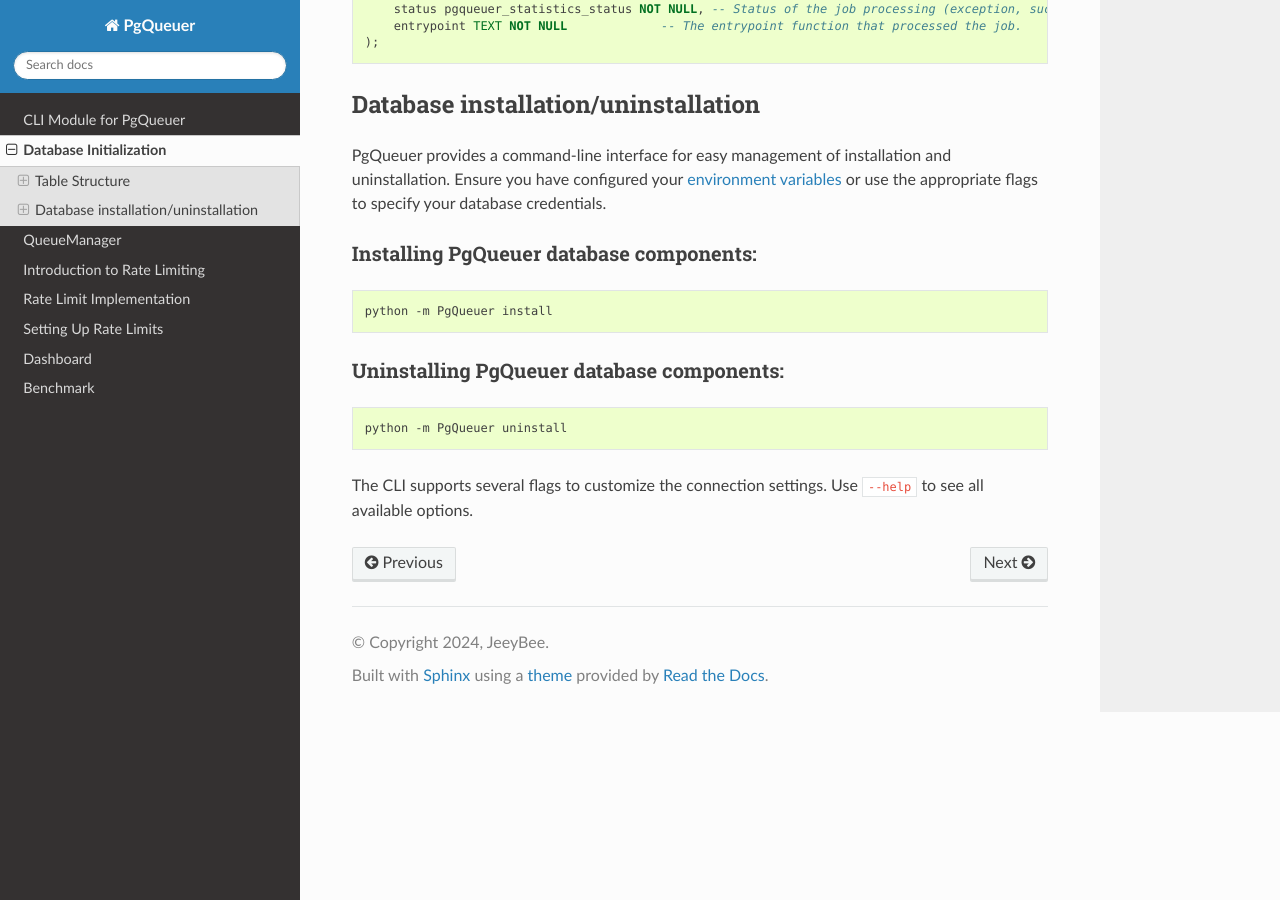
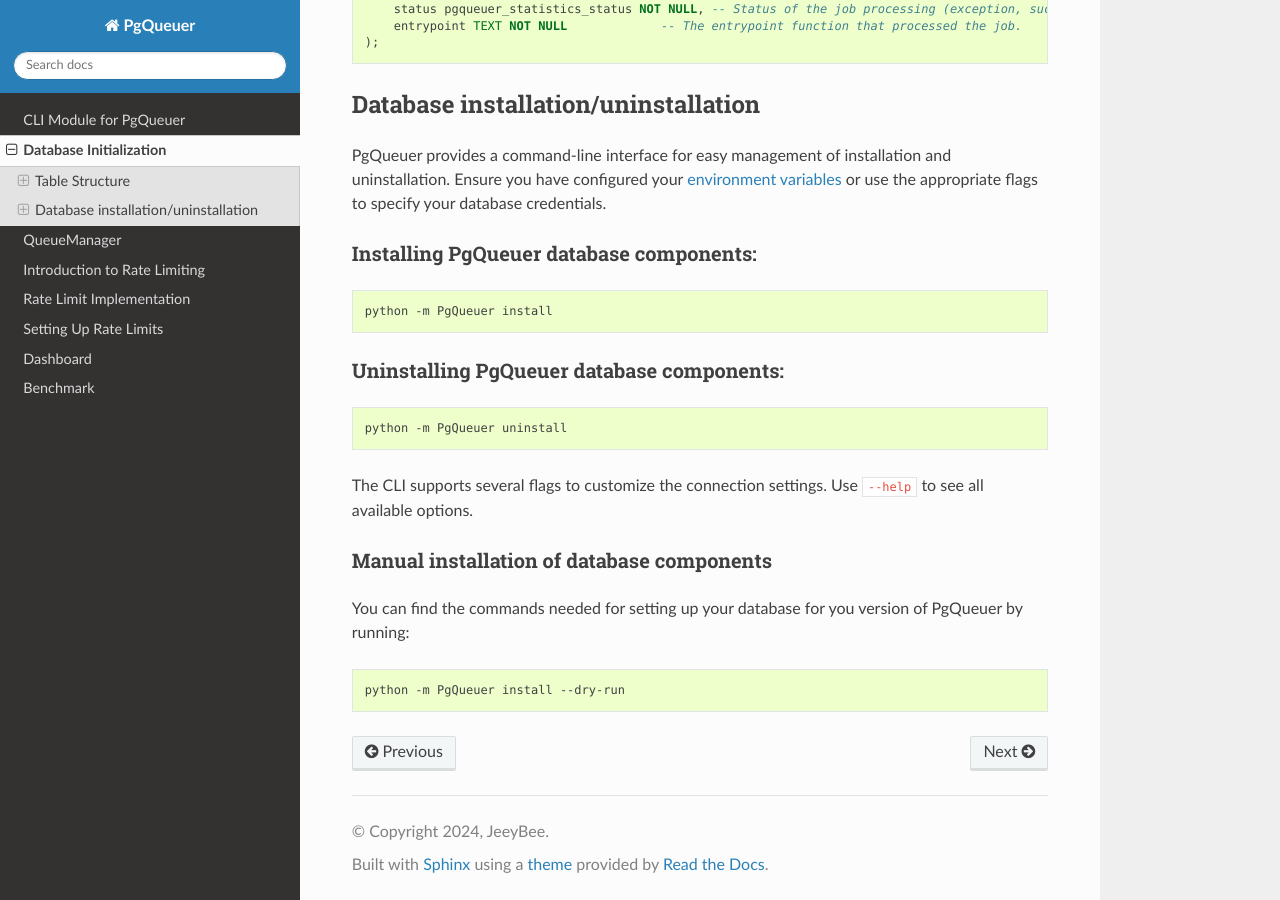
Before and after one commit to janbjorge/pgqueuer, a Sphinx documentation site: the page built from docs/database_initialization.md, in a window 1280 px wide and 900 px high, scrolled down 870 px. Built offline with Sphinx 7.4.7 and the Read the Docs theme 2.0.0, drawn with Linux system fonts in a browser that asks for light colours.

Commit message:
Improve documentation

````diff
--- a/docs/database_initialization.md
+++ b/docs/database_initialization.md
@@ -53,3 +53,10 @@
 ```
 
 The CLI supports several flags to customize the connection settings. Use `--help` to see all available options.
+
+### Manual installation of database components
+
+You can find the commands needed for setting up your database for you version of PgQueuer by running:
+```bash
+python -m PgQueuer install --dry-run
+```
````
Also changed, not shown: 1 other file.
